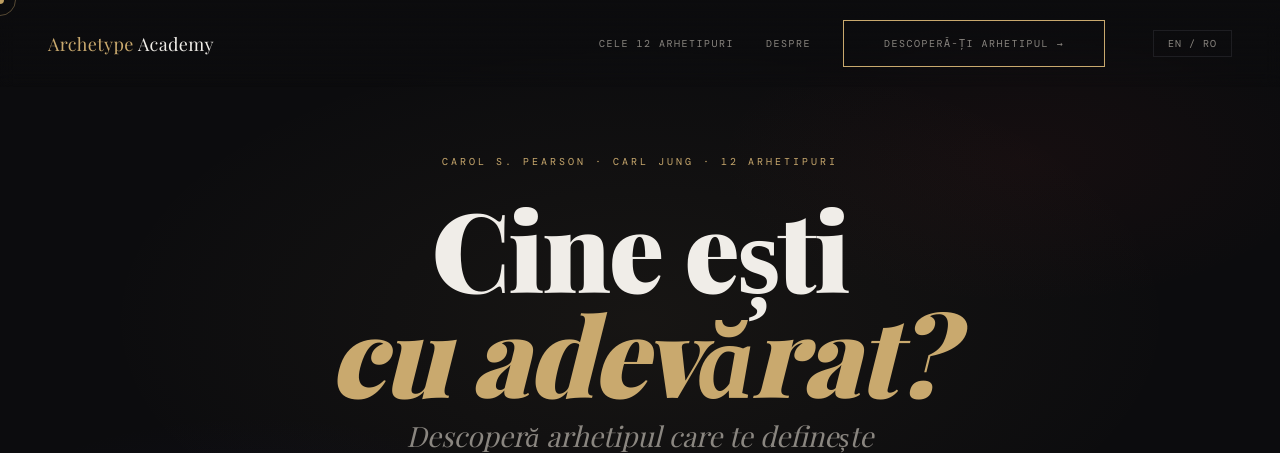
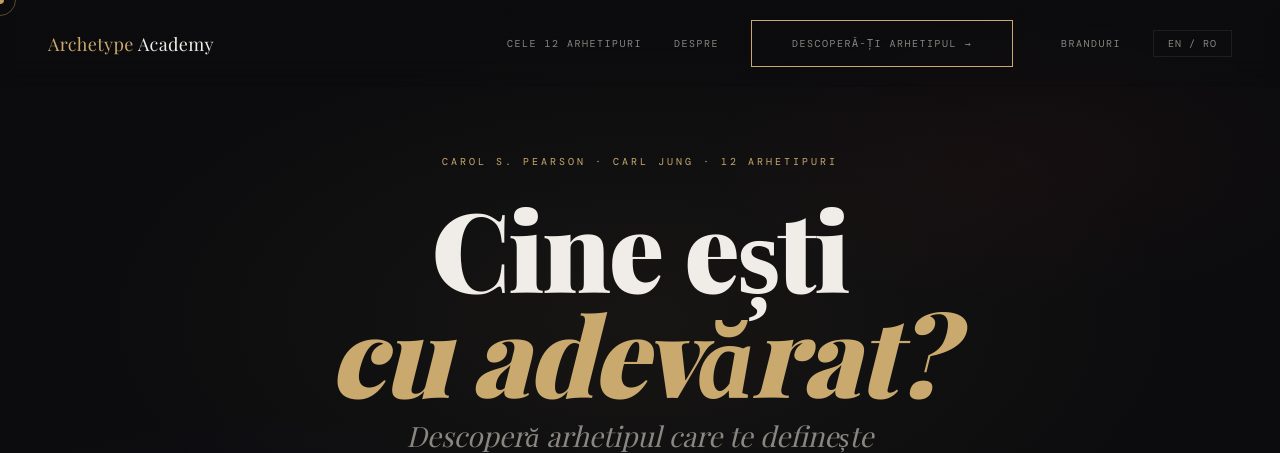
Before and after one commit to bloggustos-stack/archetype-academy, a Flask app: page / in a window 1280 px wide. Shown: the top 453 px of the page. Run offline with Flask 3, Linux system fonts and the light colour scheme; some web fonts are replaced.

Commit message:
Update index.html

```diff
--- a/templates/index.html
+++ b/templates/index.html
@@ -158,8 +158,10 @@ footer { padding:40px 48px; border-top:1px solid var(--border); display:flex; al
     <a href="#despre" class="ro">Despre</a>
     <a href="#despre" class="en">About</a>
   <a href="/chestionar" class="cta-link ro" style="margin-right:16px">Descoperă-ți arhetipul →</a>
-  <a href="/chestionar" class="cta-link en" style="margin-right:16px">Discover your archetype →</a>
-    <button class="nav-lang" onclick="toggleLang()">EN / RO</button>
+<a href="/chestionar" class="cta-link en" style="margin-right:16px">Discover your archetype →</a>
+<a href="/branduri" class="ro">Branduri</a>
+<a href="/branduri" class="en">Brands</a>
+<button class="nav-lang" onclick="toggleLang()">EN / RO</button>
   </div>
 </nav>
 
```
